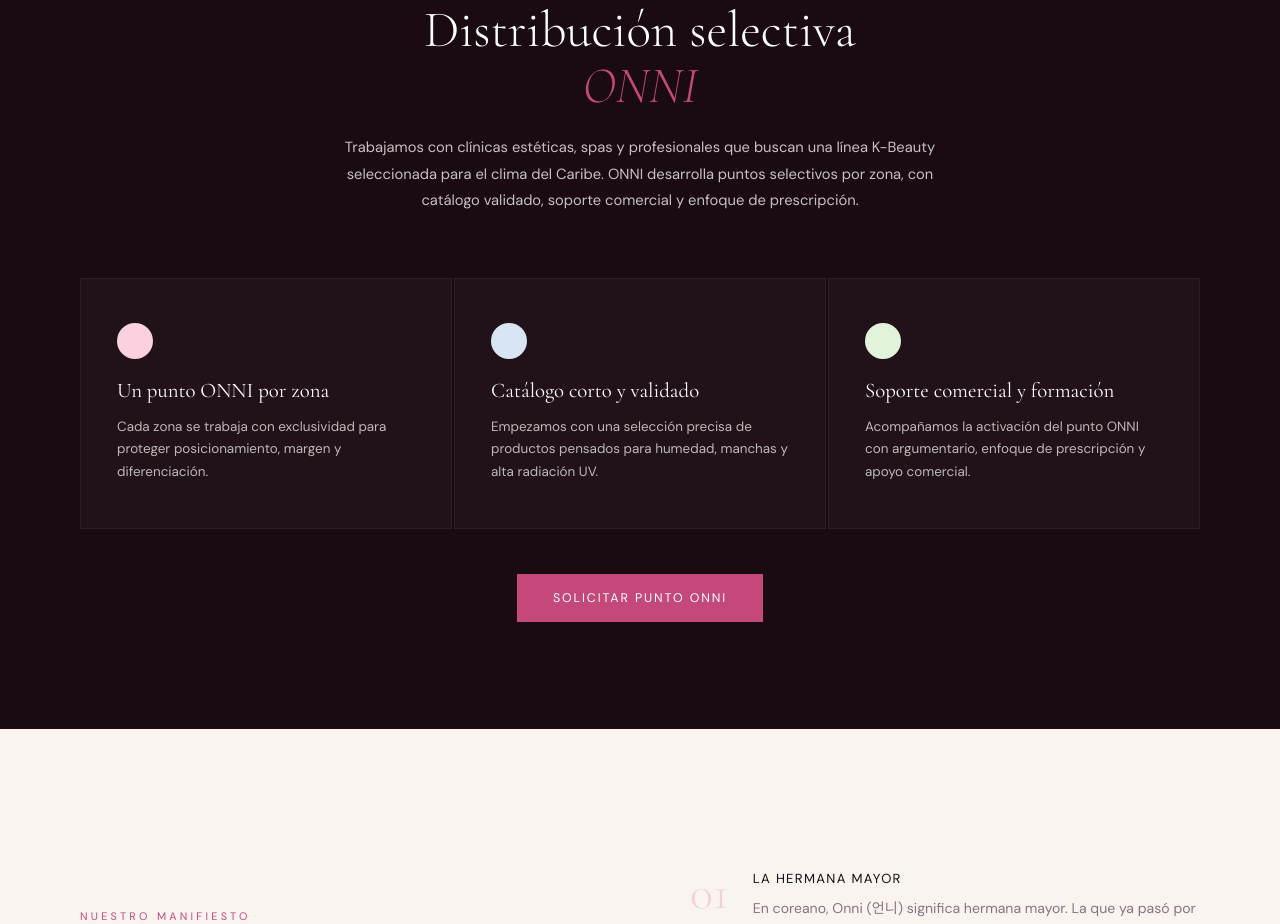
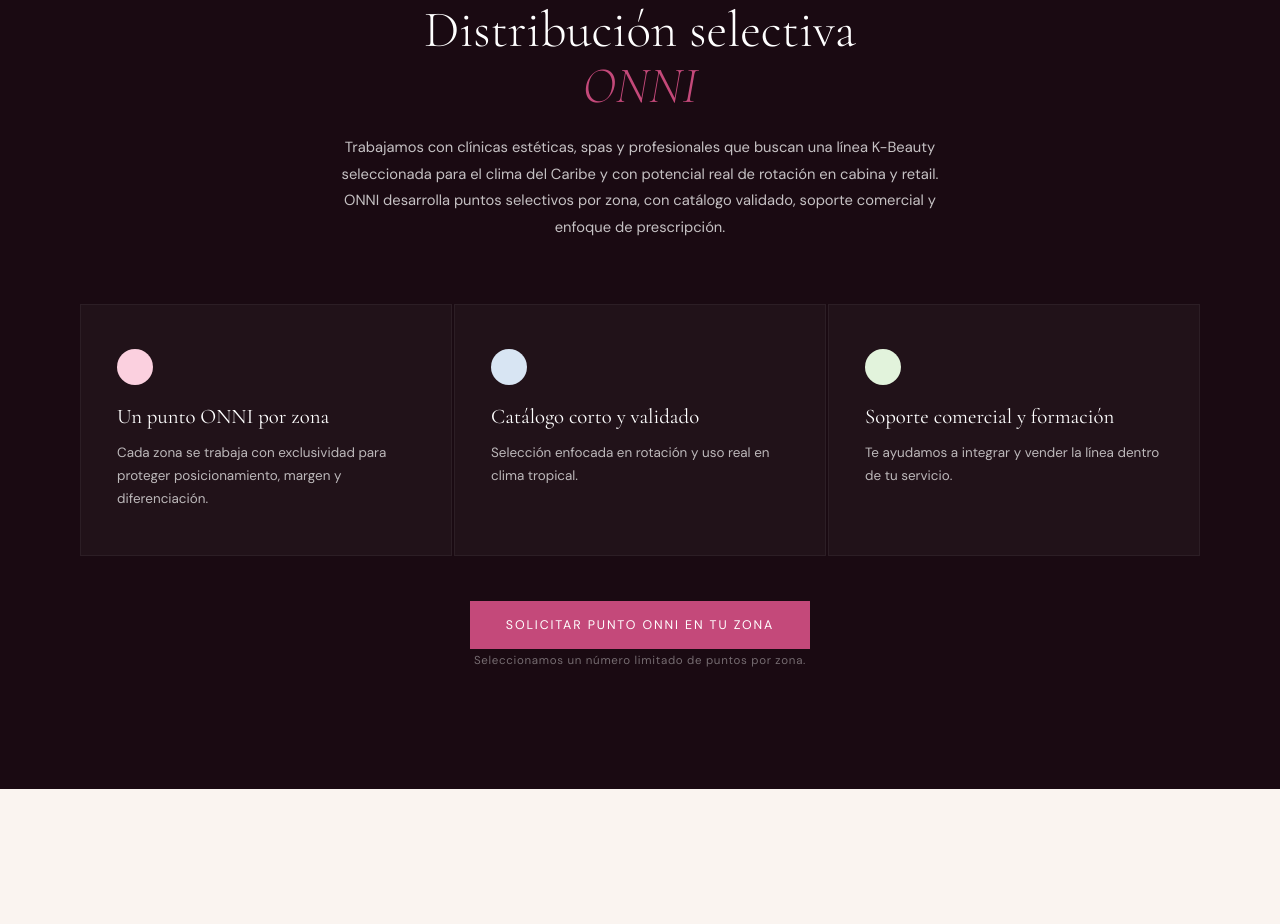
Before and after one commit to Oligonari2810/onni, a Next.js app: page / in a window 1280 px wide. Shown: the part 1000-1924 px from the top of the page. Built offline with nearby package versions, Linux system fonts and the light colour scheme.

Commit message:
feat: distro section copy refinements
Co-Authored-By: Claude Opus 4.6 (1M context) <noreply@anthropic.com>

```diff
--- a/app/globals.css
+++ b/app/globals.css
@@ -292,6 +292,7 @@ footer { background:var(--charcoal); padding:72px 80px 40px; }
 .distro-card h3 { font-family:'Cormorant Garamond',serif; font-size:1.3rem; font-weight:400; color:var(--white); margin-bottom:12px; line-height:1.2; }
 .distro-card p { font-size:.84rem; line-height:1.7; color:rgba(255,255,255,.7); }
 .distro-cta { text-align:center; margin-top:56px; }
+.distro-micro { font-size:.72rem; letter-spacing:.06em; color:rgba(255,255,255,.4); margin-top:16px; }
 
 /* ─── V2: HERO CENTERED ─────────────────────── */
 .hero-left-centered { align-items:center; text-align:center; }
--- a/app/page.tsx
+++ b/app/page.tsx
@@ -75,7 +75,7 @@ export default function Home() {
         <div className="distro-header reveal">
           <span className="section-label distro-label">Modelo de distribución</span>
           <h2 className="section-title distro-title">Distribución selectiva<br /><em>ONNI</em></h2>
-          <p className="distro-desc">Trabajamos con clínicas estéticas, spas y profesionales que buscan una línea K-Beauty seleccionada para el clima del Caribe. ONNI desarrolla puntos selectivos por zona, con catálogo validado, soporte comercial y enfoque de prescripción.</p>
+          <p className="distro-desc">Trabajamos con clínicas estéticas, spas y profesionales que buscan una línea K-Beauty seleccionada para el clima del Caribe y con potencial real de rotación en cabina y retail. ONNI desarrolla puntos selectivos por zona, con catálogo validado, soporte comercial y enfoque de prescripción.</p>
         </div>
         <div className="distro-grid">
           <div className="distro-card reveal">
@@ -86,16 +86,17 @@ export default function Home() {
           <div className="distro-card reveal">
             <span className="distro-circle" style={{ background: '#D8E5F3' }} />
             <h3>Catálogo corto y validado</h3>
-            <p>Empezamos con una selección precisa de productos pensados para humedad, manchas y alta radiación UV.</p>
+            <p>Selección enfocada en rotación y uso real en clima tropical.</p>
           </div>
           <div className="distro-card reveal">
             <span className="distro-circle" style={{ background: '#E2F3DC' }} />
             <h3>Soporte comercial y formación</h3>
-            <p>Acompañamos la activación del punto ONNI con argumentario, enfoque de prescripción y apoyo comercial.</p>
+            <p>Te ayudamos a integrar y vender la línea dentro de tu servicio.</p>
           </div>
         </div>
         <div className="distro-cta reveal">
-          <a href="#b2b" className="btn-primary">Solicitar punto ONNI</a>
+          <a href="#b2b" className="btn-primary">Solicitar punto ONNI en tu zona</a>
+          <p className="distro-micro">Seleccionamos un número limitado de puntos por zona.</p>
         </div>
       </section>
 
```
